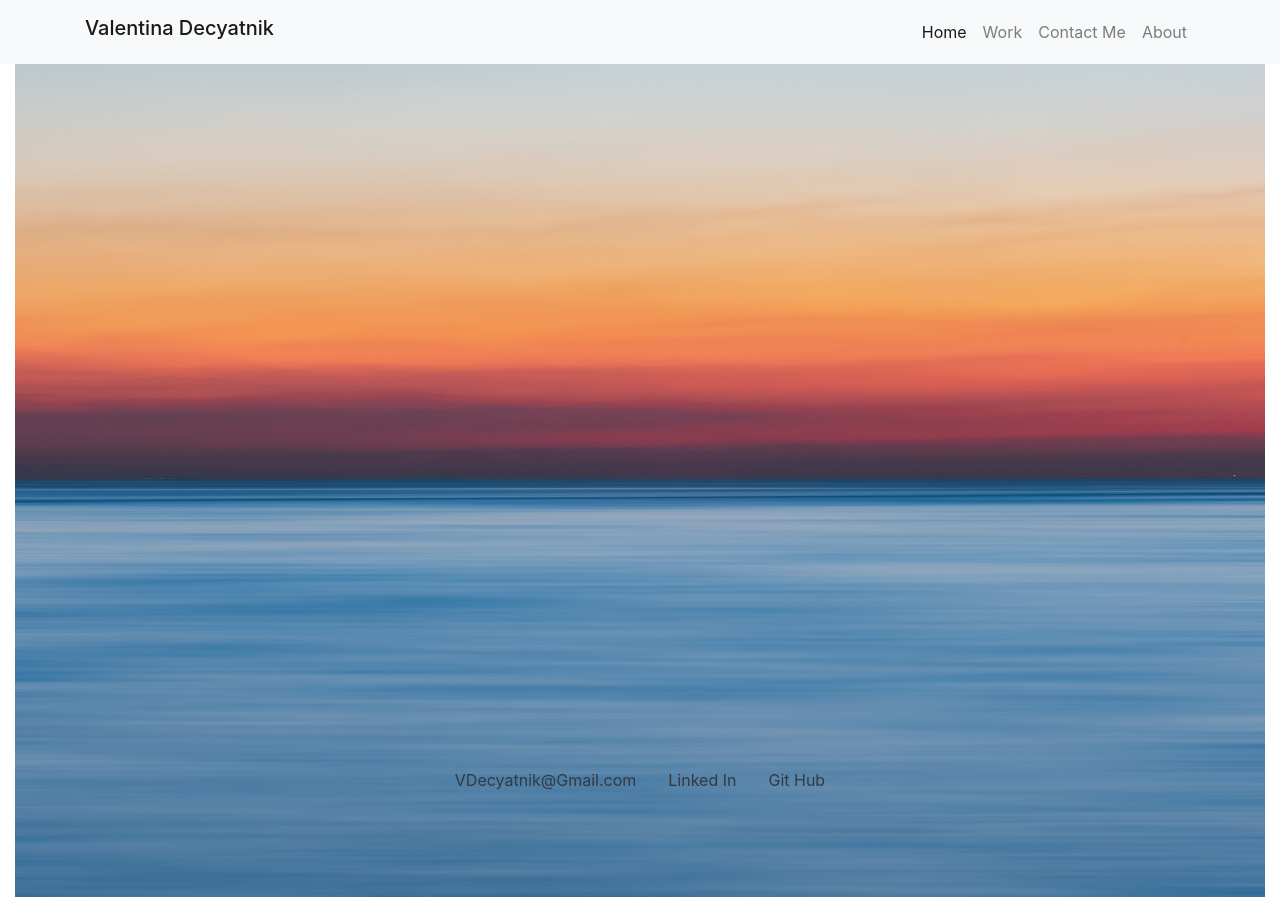
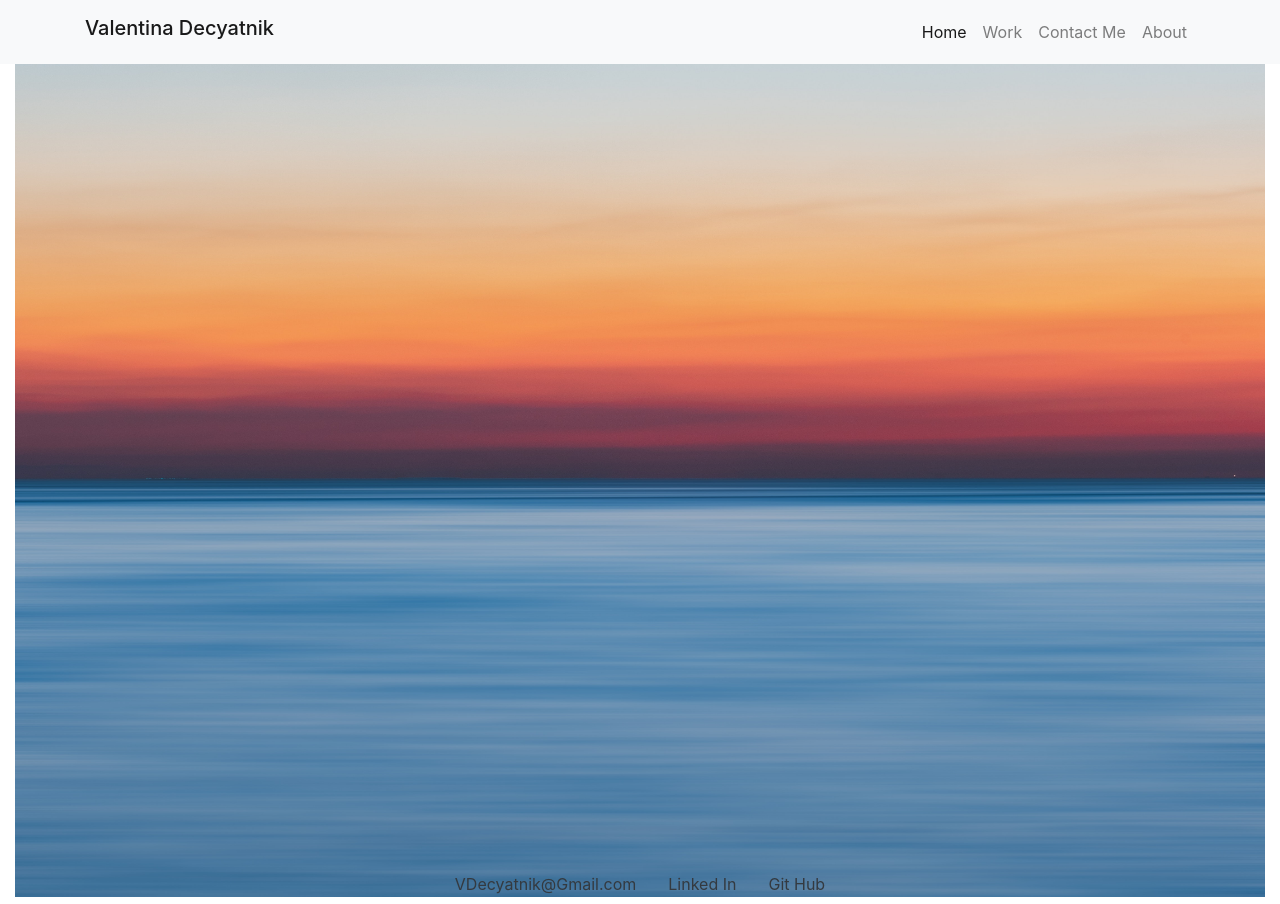
Before and after one commit to vdecyatnik/reactportfolio, a React (Create React App) app: page / in a window 1280 px wide. Built offline with nearby package versions, Linux system fonts and the light colour scheme.

Commit message:
fixed footer

```diff
--- a/package.json
+++ b/package.json
@@ -8,6 +8,7 @@
     "@testing-library/user-event": "^12.8.3",
     "bootstrap": "^4.6.0",
     "react": "^17.0.1",
+    "react-bootstrap": "^1.5.2",
     "react-dom": "^17.0.1",
     "react-router-dom": "^5.2.0",
     "react-scripts": "4.0.3",
--- a/src/components/Contact/Contact.js
+++ b/src/components/Contact/Contact.js
@@ -1,8 +1,11 @@
 import React from "react";
 import Resume from "../../ResumeFolder/2021valResume.pdf";
+import "./index.css";
 
 function Contact() {
   return (
+
+
     <div className="container-fluid">
       <div className="jumbotron mt-3  bg-light">
         <div className="container">
@@ -41,6 +44,9 @@ function Contact() {
         </div>
       </div>
     </div>
+
+
+
   );
 }
 
--- /dev/null
+++ b/src/components/Contact/index.css
@@ -0,0 +1,4 @@
+.container-fluid{
+
+    height:100vh;
+}
--- a/src/components/Footer/footer.js
+++ b/src/components/Footer/footer.js
@@ -5,7 +5,7 @@ function Footer() {
     return(
 
 
-        <ul className="nav justify-content-center footer ">
+        <ul className="nav justify-content-center">
 
         <li className="nav-item">
            <a className="nav-link active text-dark" href="mailto:vdecyatnik@gmail.com">VDecyatnik@Gmail.com</a>
--- a/src/components/Footer/index.css
+++ /dev/null
@@ -1,8 +0,0 @@
-
-
-  .footer {
-    position: absolute;
-    bottom: 0;
-    width: 100%;
-    height: 2.5rem;            /* Footer height */
-  }
--- a/src/components/Home/home.js
+++ b/src/components/Home/home.js
@@ -1,12 +1,13 @@
 import React from "react";
 import pic from "../../images/water.jpg";
+
 
 function Home(){
 
 
     return(
 
-        <div className= "container-fluid page-container">
+        <div className= "container-fluid">
 
             <img src={pic} className= "img-fluid" alt="..."></img>
         </div>
--- a/src/components/Home/index.css
+++ /dev/null
@@ -1,4 +0,0 @@
-.page-container {
-    position: relative;
-    min-height: 100vh;
-  }
--- a/src/components/Work/work.js
+++ b/src/components/Work/work.js
@@ -66,7 +66,8 @@ const projects = [
 
 function Work() {
   return (
-    <div className="container-fluid">
+
+    <div className="container">
       <div className="row mt-3 m-3 ">
         {projects.map((prj) => {
           return (
@@ -100,6 +101,7 @@ function Work() {
         })}
       </div>
     </div>
+
   );
 }
 
```
Also changed, not shown: src/App.js (+5 -4 lines), src/App.css (line endings or trailing spaces), 1 other file (tests, documents, lock files or other folders).
